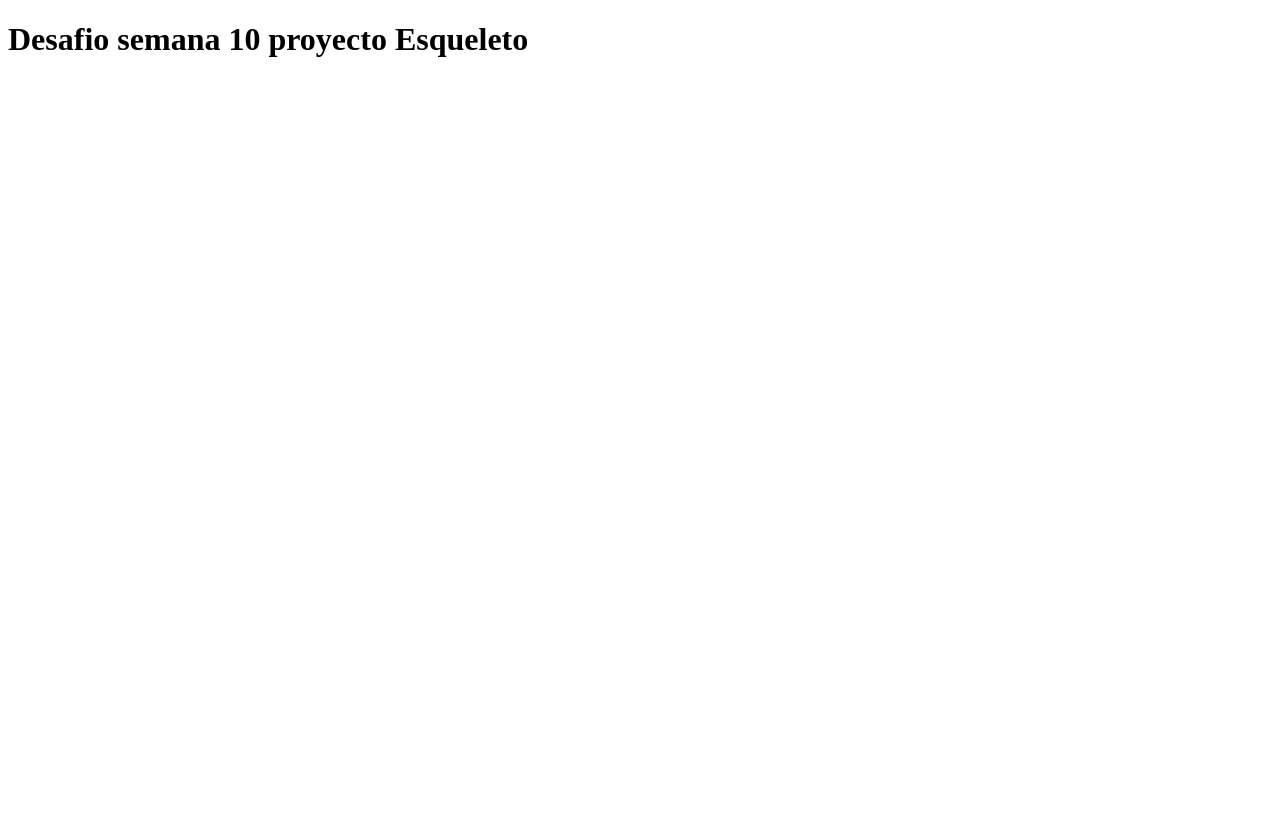
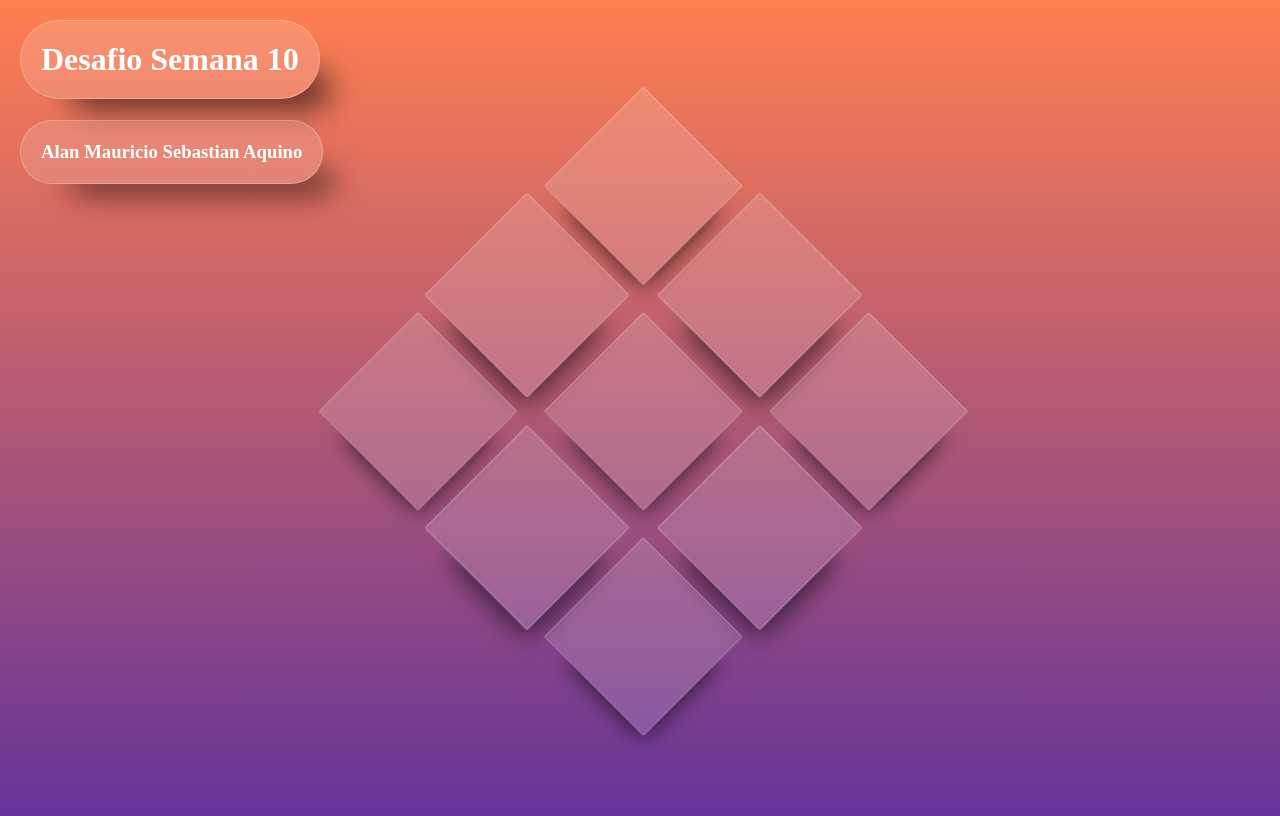
Before and after one commit to Alan00Aquino/esqueleto, a Django app: page / in a window 1280 px wide. Before the commit the page ends 57 px from the top, so only its background shows below. Run offline with Django 4.2, Linux system fonts and the light colour scheme.

Commit message:
Modificación en html y css, conexión con database

```diff
--- /dev/null
+++ b/templates/index.css
@@ -0,0 +1,82 @@
+body {
+  background: -webkit-gradient(linear, left top, left bottom, from(coral), to(rebeccapurple));
+  background: linear-gradient(coral, rebeccapurple);
+  border: none;
+  min-height: 100vh;
+  box-sizing: border-box;
+  display: -webkit-box;
+  display: flex;
+  -webkit-box-align: center;
+          align-items: center;
+  -webkit-box-pack: center;
+          justify-content: center;
+}
+h1 {
+  position: absolute;
+  top: 0;
+  left: 0;
+  margin: 20px;
+  background: rgba(255, 255, 255, 0.15);
+  border: 1px solid rgba(255, 255, 255, 0.25);
+  padding: 20px;
+  color: white;
+  box-shadow: 30px 30px 30px -20px rgba(0, 0, 0, 0.6);
+  border-radius: 500px;
+}
+h3 {
+  position: absolute;
+  top: 100px;
+  left: 0;
+  margin: 20px;
+  background: rgba(255, 255, 255, 0.15);
+  border: 1px solid rgba(255, 255, 255, 0.25);
+  padding: 20px;
+  color: white;
+  box-shadow: 30px 30px 30px -20px rgba(0, 0, 0, 0.6);
+  border-radius: 500px;
+}
+.grid {
+  -webkit-box-flex: 0;
+          flex: 0 0 auto;
+  -webkit-perspective: 600px;
+          perspective: 600px;
+  display: grid;
+  grid-template-columns: repeat(3, 150px);
+  grid-template-rows: repeat(3, 150px);
+  grid-gap: 20px;
+  max-width: 480px;
+  -webkit-transform: rotate(45deg);
+          transform: rotate(45deg);
+}
+.grid div {
+  background: rgba(255, 255, 255, 0.15);
+  border: 1px solid rgba(255, 255, 255, 0.25);
+  padding: 20px;
+  color: transparent;
+  box-shadow: 30px 30px 30px -20px rgba(0, 0, 0, 0.6);
+  border-radius: 2px;
+}
+.grid div:nth-child(odd) {
+  -webkit-animation: 1000ms ease-in-out infinite alternate pulse;
+          animation: 1000ms ease-in-out infinite alternate pulse;
+}
+.grid div:nth-child(even) {
+  -webkit-animation: 1000ms 1000ms ease-in-out infinite alternate pulse;
+          animation: 1000ms 1000ms ease-in-out infinite alternate pulse;
+}
+
+@-webkit-keyframes pulse {
+  to {
+    -webkit-transform: translate3d(0px, 0px, -60px);
+            transform: translate3d(0px, 0px, -60px);
+    box-shadow: 15px 15px 20px -20px rgba(0, 0, 0, 0.8);
+  }
+}
+
+@keyframes pulse {
+  to {
+    -webkit-transform: translate3d(0px, 0px, -60px);
+            transform: translate3d(0px, 0px, -60px);
+    box-shadow: 15px 15px 20px -20px rgba(0, 0, 0, 0.8);
+  }
+}
--- a/templates/index.html
+++ b/templates/index.html
@@ -1,12 +1,22 @@
-<!DOCTYPE html>
-<html lang="en">
+<!doctype html>
+<html lang="es">
 <head>
-    <meta charset="UTF-8">
-    <meta name="viewport" content="width=device-width, initial-scale=1.0">
-    <title>Esqueleto</title>
+  <title>Desafíos Semana 10</title>
+  <link rel="stylesheet" media="all" href="index.css" />
 </head>
 <body>
-    <h1>Desafio semana 10 proyecto Esqueleto</h1>
-
+  <h1>Desafio Semana 10</h1>
+  <h3>Alan Mauricio Sebastian Aquino</h3>
+  <div class="grid">
+    <div>1</div>
+    <div>2</div>
+    <div>3</div>
+    <div>4</div>
+    <div>5</div>
+    <div>6</div>
+    <div>7</div>
+    <div>8</div>
+    <div>9</div>
+  </div>
 </body>
 </html>
```
Also changed, not shown: esqueleto/settings.py (+6 -2 lines).
